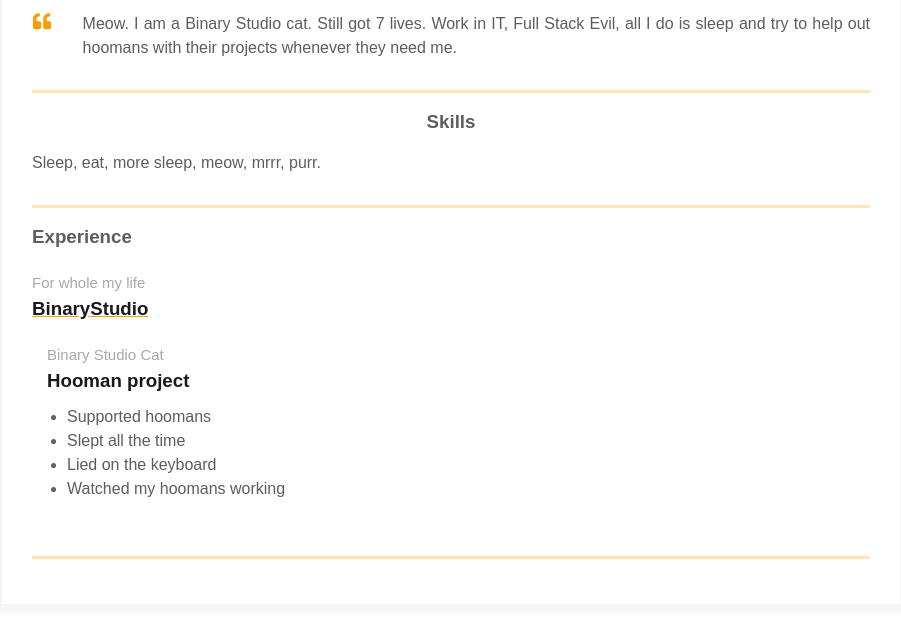
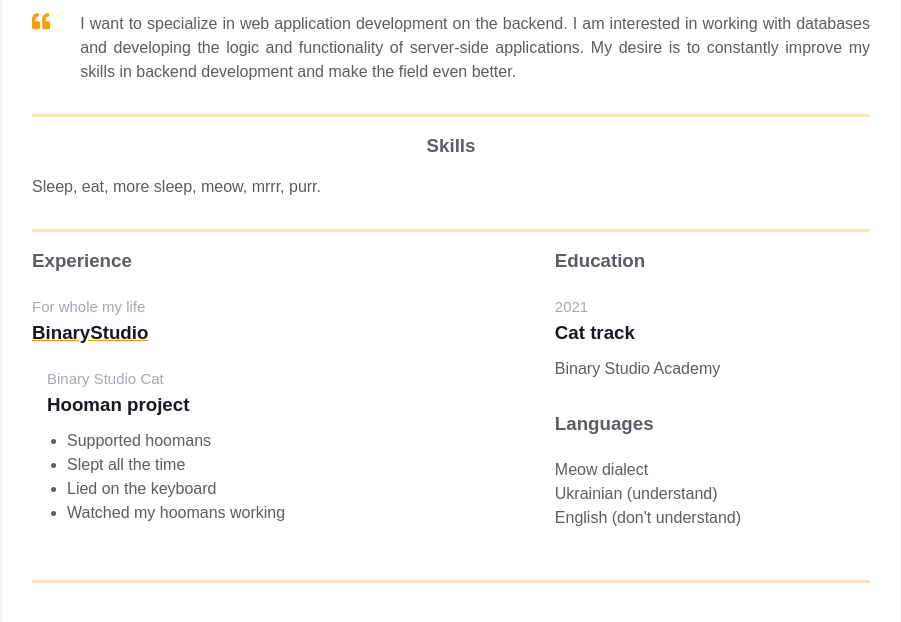
Before and after one commit to denred/homepage, a plain HTML site: page index.html in a window 1280 px wide. Shown: the part 338-960 px from the top of the page, without its empty margins (189-1090 px from the left). Drawn offline with Linux system fonts and the light colour scheme.

Commit message:
Added intro to index.html

```diff
--- a/index.html
+++ b/index.html
@@ -3,7 +3,7 @@
   <head>
     <meta charset="UTF-8" />
     <meta name="viewport" content="width=device-width, initial-scale=1" />
-    <link rel="stylesheet" href="styles.css">
+    <link rel="stylesheet" href="styles.css" />
     <title>Résumé</title>
   </head>
   <body>
@@ -59,18 +59,8 @@
                   <span>binary-studio</span>
                 </a>
               </div>
-
-
             </div>
-
-
-
-
           </div>
-
-
-
-
         </div>
 
         <!--  Intro block  -->
@@ -79,16 +69,22 @@
           <div class="resume__block">
             <div class="intro">
               <div class="intro__icon-wrapper">
-                <svg class="intro__icon" xmlns="http://www.w3.org/2000/svg" viewBox="0 0 512 512">
+                <svg
+                  class="intro__icon"
+                  xmlns="http://www.w3.org/2000/svg"
+                  viewBox="0 0 512 512"
+                >
                   <path
-                    d="M464 256h-80v-64c0-35.3 28.7-64 64-64h8c13.3 0 24-10.7 24-24V56c0-13.3-10.7-24-24-24h-8c-88.4 0-160 71.6-160 160v240c0 26.5 21.5 48 48 48h128c26.5 0 48-21.5 48-48V304c0-26.5-21.5-48-48-48zm-288 0H96v-64c0-35.3 28.7-64 64-64h8c13.3 0 24-10.7 24-24V56c0-13.3-10.7-24-24-24h-8C71.6 32 0 103.6 0 192v240c0 26.5 21.5 48 48 48h128c26.5 0 48-21.5 48-48V304c0-26.5-21.5-48-48-48z">
-                  </path>
+                    d="M464 256h-80v-64c0-35.3 28.7-64 64-64h8c13.3 0 24-10.7 24-24V56c0-13.3-10.7-24-24-24h-8c-88.4 0-160 71.6-160 160v240c0 26.5 21.5 48 48 48h128c26.5 0 48-21.5 48-48V304c0-26.5-21.5-48-48-48zm-288 0H96v-64c0-35.3 28.7-64 64-64h8c13.3 0 24-10.7 24-24V56c0-13.3-10.7-24-24-24h-8C71.6 32 0 103.6 0 192v240c0 26.5 21.5 48 48 48h128c26.5 0 48-21.5 48-48V304c0-26.5-21.5-48-48-48z"
+                  ></path>
                 </svg>
               </div>
-              <p class="intro_text">Meow.
-                I am a Binary Studio cat. Still got 7 lives. Work in IT, Full Stack Evil,
-                all I do is sleep and try to help out hoomans with their projects whenever
-                they need me.
+              <p class="intro_text">
+                I want to specialize in web application development on the
+                backend. I am interested in working with databases and
+                developing the logic and functionality of server-side
+                applications. My desire is to constantly improve my skills in
+                backend development and make the field even better.
               </p>
             </div>
           </div>
@@ -100,7 +96,9 @@
           <div class="resume__block">
             <div class="skills">
               <h3 class="skills__header">Skills</h3>
-              <p class="skills__text">Sleep, eat, more sleep, meow, mrrr, purr. </p>
+              <p class="skills__text">
+                Sleep, eat, more sleep, meow, mrrr, purr.
+              </p>
             </div>
           </div>
         </div>
@@ -110,18 +108,25 @@
         <div class="container">
           <div class="resume__block">
             <div class="main-info fh">
-
               <div class="experiences">
                 <h3 class="experiences__header">Experience</h3>
                 <div class="experiences__company">
                   <div class="experiences__company-header">
-                    <span class="experiences__company-header-durability">For whole my life</span>
-                    <h3 class="experiences__company-header-name">BinaryStudio</h3>
+                    <span class="experiences__company-header-durability"
+                      >For whole my life</span
+                    >
+                    <h3 class="experiences__company-header-name">
+                      BinaryStudio
+                    </h3>
                   </div>
 
                   <div class="experiences__company-project">
-                  <span class="experiences__company-project-role">Binary Studio Cat</span>
-                  <h3 class="experiences__company-project-name">Hooman project</h3>
+                    <span class="experiences__company-project-role"
+                      >Binary Studio Cat</span
+                    >
+                    <h3 class="experiences__company-project-name">
+                      Hooman project
+                    </h3>
                     <ul class="experiences__company-project-responsibilities">
                       <li>Supported hoomans</li>
                       <li>Slept all the time</li>
@@ -131,16 +136,43 @@
                   </div>
                 </div>
                 <!-- </div> -->
-
-
-
               </div>
 
-              <div class="additional-info fv"></div>
+              <div class="additional-info fv">
+                <div class="additional-info fv">
+                  <div class="additional-info__education">
+                    <h3 class="additional-info__education-header">Education</h3>
+                    <div class="additional-info__education-university">
+                      <span
+                        class="additional-info__education-university-durability"
+                        >2021</span
+                      >
+                      <h3
+                        class="additional-info__education-university-speciality"
+                      >
+                        Cat track
+                      </h3>
+                      <p class="additional-info__education-university-name">
+                        Binary Studio Academy
+                      </p>
+                    </div>
+                  </div>
+
+                  <div class="additional-info__languages">
+                    <h3 class="additional-info__languages-header">Languages</h3>
+                    <p class="additional-info__languages-item">Meow dialect</p>
+                    <p class="additional-info__languages-item">
+                      Ukrainian (understand)
+                    </p>
+                    <p class="additional-info__languages-item">
+                      English (don't understand)
+                    </p>
                   </div>
                 </div>
               </div>
-
+            </div>
+          </div>
+        </div>
       </div>
     </main>
   </body>
```
Lines whose indentation alone changed are shown as unchanged.
